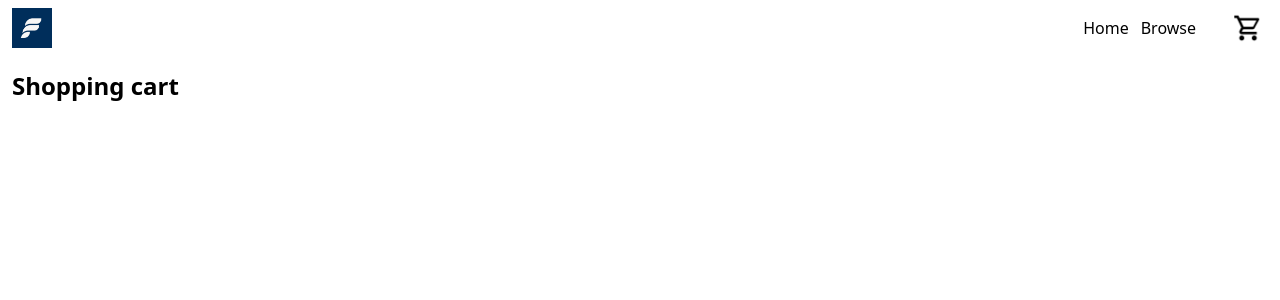
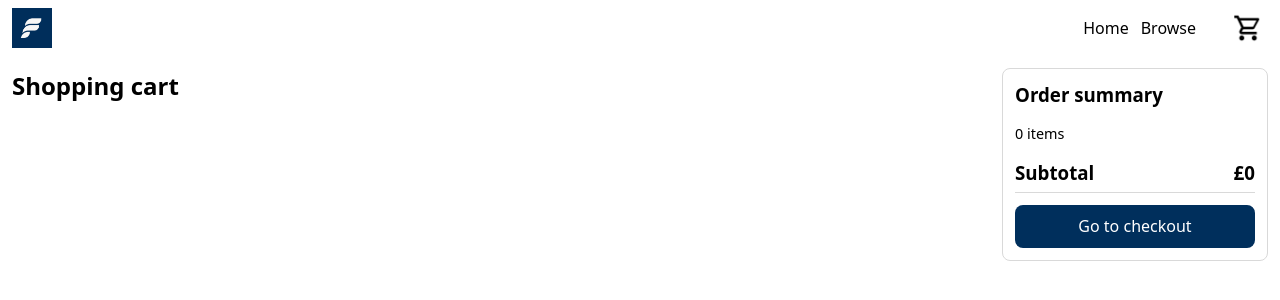
Before and after one commit to karllowe/Shopping-Cart, a React (Vite) app: page /cart in a window 1280 px wide. Shown: the top 300 px of the page. Built offline with nearby package versions, Linux system fonts and the light colour scheme.

Commit message:
added dummy checkout section

```diff
--- /dev/null
+++ b/src/components/checkout/Checkout.jsx
@@ -0,0 +1,25 @@
+import {useOutletContext} from "react-router-dom";
+import classes from "./checkout.module.css";
+
+function Checkout() {
+    const {shoppingCart} = useOutletContext();
+
+    const totalItems = shoppingCart.length;
+    const subtotal = shoppingCart.reduce((sum, item) => sum + item.price, 0)
+
+    return (
+        <div className={classes.body}>
+            <h3>Order summary</h3>
+            <p>{totalItems} item{totalItems>1 || totalItems==0 ? "s" :""}</p>
+            <div className={classes.subtotalDiv}>
+                <h3>Subtotal </h3>
+                <h3>£{subtotal}</h3>
+            </div>
+            <button>
+                Go to checkout
+            </button>
+        </div>
+    )
+}
+
+export {Checkout}
--- /dev/null
+++ b/src/components/checkout/checkout.module.css
@@ -0,0 +1,28 @@
+.body {
+    display: flex;
+    flex-direction: column;
+    color: black;
+    border: 1px solid var(--border-color);
+    border-radius: 8px;
+    padding: 12px;
+    min-width: 240px;
+    margin-bottom: auto;
+}
+
+.body p {
+    font-size: 0.9rem;
+}
+
+.subtotalDiv {
+    display: flex;
+    justify-content: space-between;
+    align-items: center;
+    padding-bottom: 4px;
+    border-bottom: 1px solid var(--border-color);
+}
+
+.body button {
+    background-color: var(--primary-color);
+    color: white;
+    margin-top: 12px;
+}
--- a/src/routes/ShoppingCart.jsx
+++ b/src/routes/ShoppingCart.jsx
@@ -1,12 +1,15 @@
 import {useOutletContext} from "react-router-dom";
 import classes from "./cart.module.css";
 import { DeleteFromCartButton } from "../components/deleteFromShoppingCart/deleteFromCartButton";
+import {Checkout} from "../components/checkout/Checkout";
 
 function Cart () {
     const {shoppingCart} = useOutletContext();
     const {items, setItems} = useOutletContext();
+
     return (
         <main className={classes.main}>
+            <div className={classes.detailColumn}>
                 <h2>Shopping cart</h2>
                 <section className={classes.cartList}>
                     {
@@ -27,6 +30,8 @@ function Cart () {
                         ))
                     }
                 </section>
+            </div>
+            <Checkout />
         </main>
     )
 }
--- a/src/routes/cart.module.css
+++ b/src/routes/cart.module.css
@@ -1,10 +1,16 @@
 .main {
     display: flex;
-    flex-direction: column;
+    justify-content: space-between;
     padding: 12px;
     color: black;
+    gap: 24px;
 }
 
+.detailColumn {
+    display: flex;
+    flex-direction: column;
+    gap: 24px;
+}
 .cartList{
     display: flex;
     flex-direction: column;
```
Lines whose indentation alone changed are shown as unchanged.
